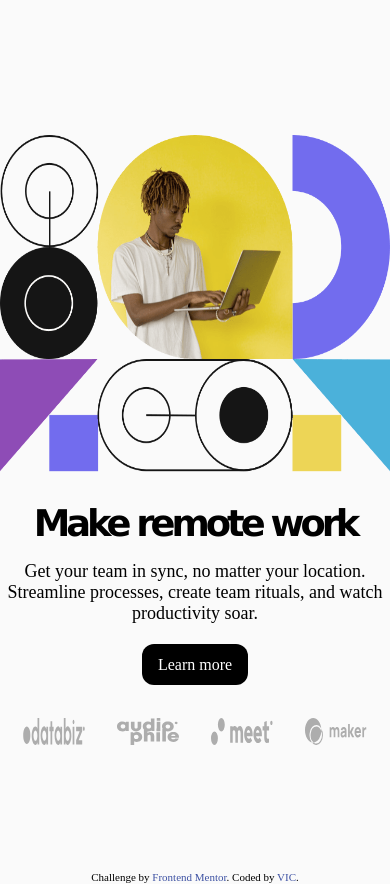
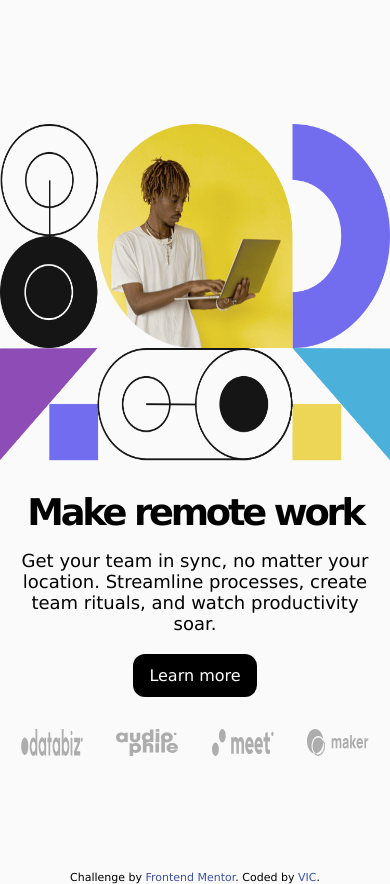
Before and after one commit to Vctcode/landing-page-remote, a plain HTML site: page index.html in a window 390 px wide. Shown: the part 51-935 px from the top of the page. Drawn offline with Linux system fonts and the light colour scheme.

Commit message:
Mobile-responsiveness done

```diff
--- a/style.css
+++ b/style.css
@@ -1,3 +1,6 @@
+@import url('https://fonts.googleapis.com/css2?family=Outfit:wght@400;700&family=Poppins:ital,wght@0,200;0,300;0,400;0,600;0,800;1,100;1,700&display=swap');
+
+
 .attribution {
     font-size: 11px;
     text-align: center;
@@ -11,6 +14,7 @@
     box-sizing: border-box;
     margin: 0;
     padding: 0;
+    font-family: var(--family);
 }
 
 :root {
@@ -148,7 +152,6 @@ a:hover {
 
 .menu-bar {
     display: none;
-    /* visibility: hidden; */
 }
 
 aside {
@@ -158,7 +161,6 @@ aside {
 /* MAIN SECTION */
 main {
     display: grid;
-    /* grid-template-columns: repeat(2, 1fr); */
     padding: 2.5rem 12rem 0;
     height: 100vh;
     grid-template-areas:
@@ -232,10 +234,7 @@ main .client img {
     padding: 14px;
 }
 
-/* ############################# */
-/* ############################# */
-/* ############################# */
-/* ############################# */
+
 /* ############################# */
 /* ############################# */
 /* MEDIA QUERY */
@@ -261,7 +260,8 @@ main .client img {
         z-index: 1000;
     }
 
-    .menu-bar .open-menu, .menu-bar .close-menu {
+    .menu-bar .open-menu,
+    .menu-bar .close-menu {
         position: absolute;
         right: 20px;
     }
@@ -295,7 +295,7 @@ main .client img {
     .mobile-menu .nav-menu {
         display: block;
         margin: 80px 0;
-        font-size: 1.8rem;
+        font-size: 1.1rem;
     }
 
     .mobile-menu .nav-menu>li {
@@ -334,7 +334,7 @@ main .client img {
     .mobile-menu .nav-btn {
         display: block;
         text-align: center;
-        font-size: 1.5rem;
+        font-size: 1rem;
     }
 
     .mobile-menu .nav-btn .reg {
@@ -346,17 +346,9 @@ main .client img {
         padding: 10px 14px;
     }
 
-
-
-
-
-    /* Menu */
-
-
     /* MAIN */
 
     main {
-        /* position: absolute; */
         top: 0;
         display: grid;
         padding: 0;
@@ -367,7 +359,7 @@ main .client img {
         align-content: center;
         grid-template-areas:
             "c c c c c c c c c c c c"
-            ". b b b b b b b b b b ."
+            "b b b b b b b b b b b b"
             "a a a a a a a a a a a a";
     }
 
@@ -398,7 +390,7 @@ main .client img {
         font-family: var(--family);
         font-weight: 700;
         font-size: 2.3rem;
-        letter-spacing: -0.25rem;
+        letter-spacing: -0.2rem;
         text-align: center;
         margin-bottom: 1rem;
     }
@@ -412,6 +404,7 @@ main .client img {
         text-align: center;
         font-size: var(--paragraph);
         font-weight: 500;
+        padding: 0 20px;
         margin-bottom: 2rem;
     }
 
@@ -426,7 +419,3 @@ main .client img {
 
 
 }
-
-/* ######################## */
-/* ######################## */
-/* ######################## */
```
Also changed, not shown: index.html (+1 -6 lines), images/solution_desktop.png (added), images/solution_mobile.png (added), 2 other files.
